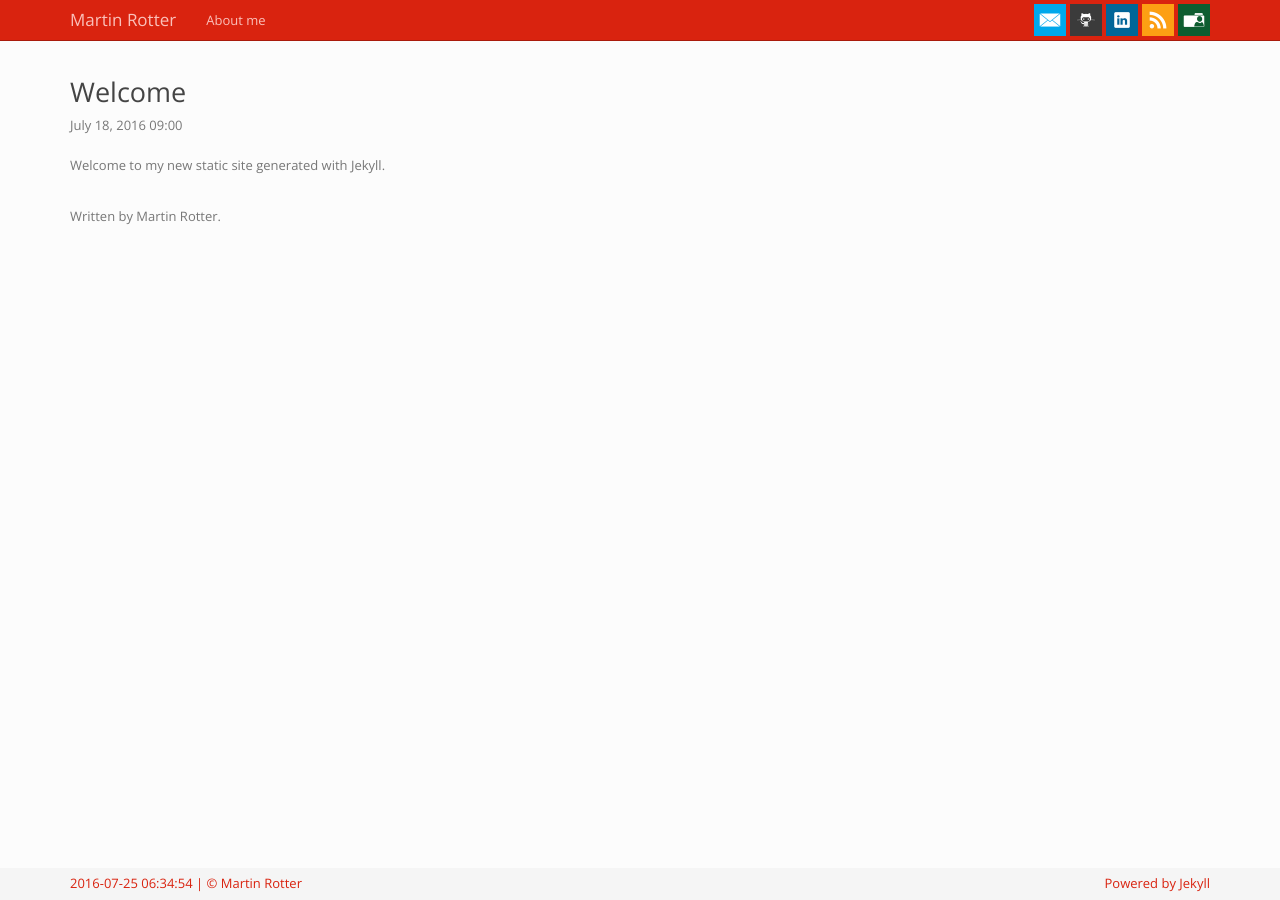
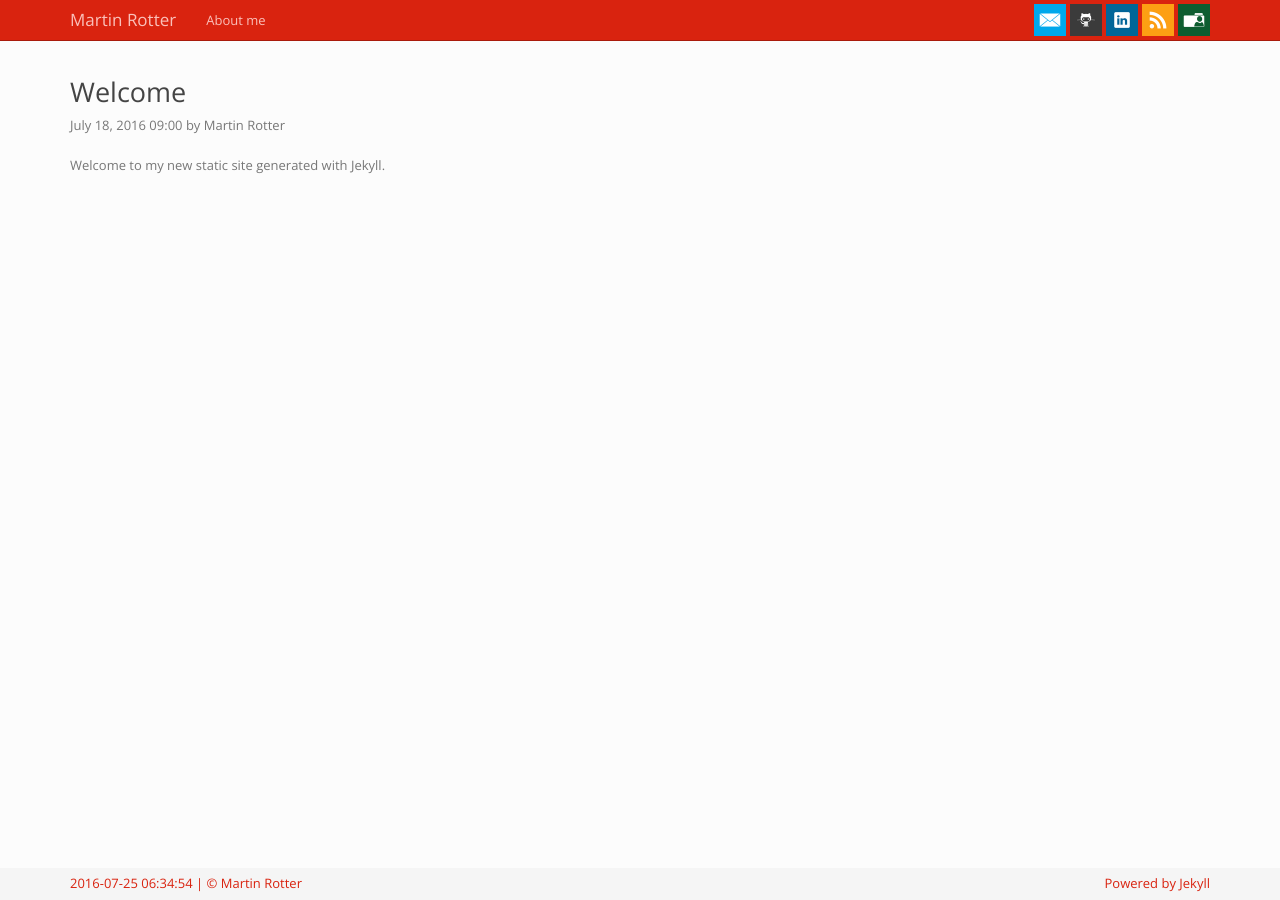
Before and after one commit to martinrotter/martinrotter.github.io, a Jekyll site: the page built from _posts/2016-07-18-welcome.md, in a window 1280 px wide. Built offline with Jekyll 4.4.1, drawn with Linux system fonts in a browser that asks for light colours.

Commit message:
Move author in post.

```diff
--- a/_layouts/post.html
+++ b/_layouts/post.html
@@ -3,15 +3,13 @@ layout: default
 ---
 
 <h2>{{ page.title }}</h2>
-<p>{{ page.date | date: site.datetime_format }} {% if page.images != null %} | <a id="gallery" href="#">attached images</a>{% endif %}
+<p>{{ page.date | date: site.datetime_format }} by {{ page.author }} {% if page.images != null %} | <a id="gallery" href="#">attached images</a>{% endif %}
 </p>
 
 <div class="post">
   {{ content }}
 </div>
 
-Written by {{ page.author }}.
-
 {% if page.images != null %}
   {% include gallery.html id="gallery" %}
 {% endif %}
```
